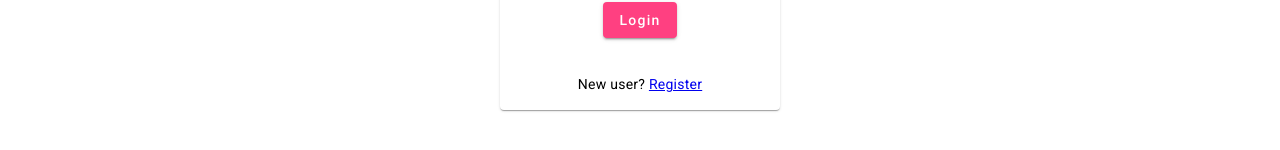
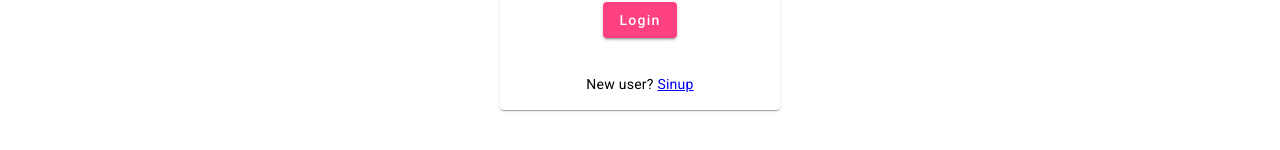
Before and after one commit to maxstepanyuk/social-wardrobe-angular, an Angular app: page /login in a window 1280 px wide. Shown: the part 562-712 px from the top of the page. Built offline with nearby package versions, Linux system fonts and the light colour scheme.

Commit message:
login page - fixed redirect, edited type

```diff
--- a/src/app/pages/login/login.component.html
+++ b/src/app/pages/login/login.component.html
@@ -12,7 +12,7 @@
             <form>
                 <mat-form-field>
                     <mat-label>Email</mat-label>
-                    <input matInput placeholder="email@example.com" [formControl]="email" required>
+                    <input matInput placeholder="email@example.com" [formControl]="email" type="email" required>
                     <mat-hint>Use your real email</mat-hint>
                     <mat-icon matSuffix>email</mat-icon>
                     <mat-error *ngIf="email.invalid">{{getEmailErrorMessage()}}</mat-error>
@@ -36,7 +36,7 @@
 
             </form>
 
-            <p>New user? <a routerLink="/register" routerLinkActive="active" ariaCurrentWhenActive="page">Register</a>
+            <p>New user? <a routerLink="/sinup" routerLinkActive="active" ariaCurrentWhenActive="page">Sinup</a>
             </p>
 
         </mat-card-content>
```
